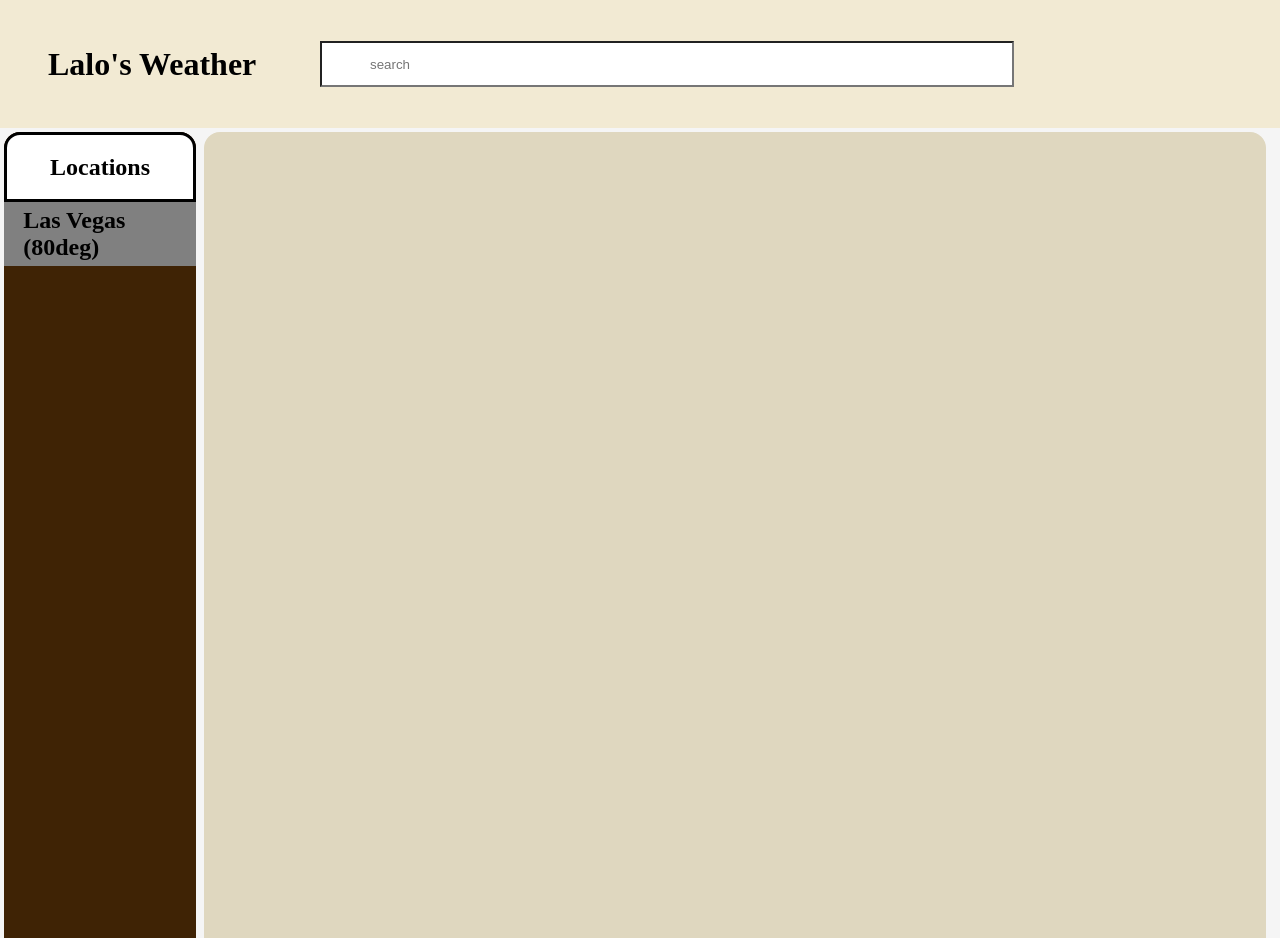
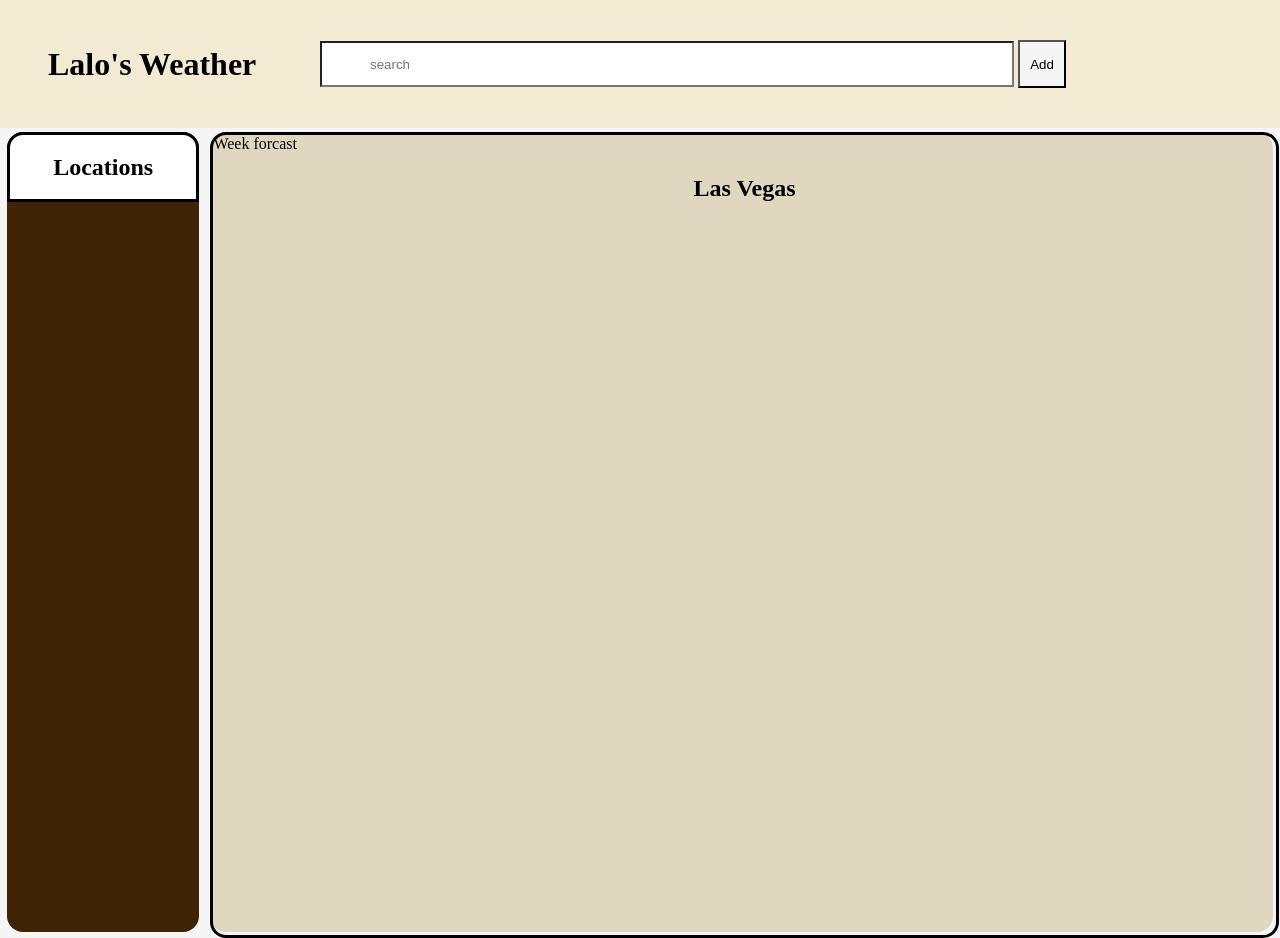
Before and after one commit to Lal017/Weather_app, a plain HTML site: page index.html in a window 1280 px wide. Shown: the top 938 px of the page. Drawn offline with Linux system fonts and the light colour scheme; a web font is replaced by a local one.

Commit message:
improved the layout of the panels.

```diff
--- a/index.html
+++ b/index.html
@@ -11,21 +11,29 @@
 <body>
     <header>
         <h1>Lalo's Weather</h1>
-        <input type = "text" class = "search-bar" placeholder = "search">
+        <div class = "search">
+            <input type = "text" class = "search-bar" placeholder = "search">
+            <button id = "add-button">Add</button>
+        </div>
     </header>
 
-    <main>
+    <main class = "container">
         <section id = "side-bar">
-            <div class = "side-heading">
+            <div id = "side-header" class = "side-heading">
                 <h2>Locations</h2>
-            </div>
-            <div class = "side-panel">
-                <h2>Las Vegas (80deg)</h2>
             </div>
         </section>
 
         <section id = "main-content">
+            <div class = "main-panel">
+                <h2>Las Vegas</h2>
+                <div>
+                    Week forcast
+                </div>
+            </div>
         </section>
     </main>
+
+    <script src = "main.js"></script>
 </body>
 </html>
--- a/style.css
+++ b/style.css
@@ -1,3 +1,5 @@
+@import url('https://fonts.googleapis.com/css2?family=Edu+VIC+WA+NT+Beginner:wght@400..700&display=swap');
+
 :root {
     --background: #F5F5F5;
     --head-block: #F2EAD3;
@@ -11,6 +13,7 @@
 
 body {
     background-color: var(--background);
+    font-family: "Edu VIC WA NT Beginner";
 }
 
 header {
@@ -33,28 +36,40 @@ h1 {
     margin: 0.25rem;
     border-radius: 1rem;
     width: 15vw;
-    height: 100vw;
+    height: 100vh;
     float: left;
 }
 
 #main-content {
     background-color: var(--main-block);
+    position: relative;
     border-radius: 1rem;
     margin: 0.25rem;
     width: 83vw;
-    height: 100vw;
+    height: 100vh;
     float: left;
 }
 
 /* ------------------------ */
 
-.search-bar {
+.container {
+    display: flex;
+    justify-content: space-evenly;
+}
+
+/* ------------------------ */
+
+.search {
     position: absolute;
-    background-color: white;
     left: 25%;
     top: 50%;
+    transform: translateY(-50%);
+}
+
+.search-bar {
+    position: relative;
+    background-color: white;
     text-align: left;
-    transform: translateY(-50%);
     width: 50vw;
     height: 2.5rem;
     padding-left: 3rem;
@@ -65,6 +80,19 @@ h1 {
     outline: 0;
     border: 5px solid black;
     transition: 250ms;
+}
+
+#add-button {
+    background-color: var(--background);
+    height: 3rem;
+    width: 3rem;
+    transition: 500ms;
+}
+
+#add-button:hover {
+    background-color: var(--side-block);
+    color: white;
+    transition: 500ms;
 }
 
 /* -------------------------- */
@@ -81,9 +109,19 @@ h1 {
 }
 
 .side-panel {
-    background-color: gray;
+    background-color: var(--head-block);
+    border: 2px solid black;
+    border-radius: 1rem;
+    margin-top: 0.025rem;
+    margin-bottom: 0.0.025rem;
     position: relative;
     height: 5vw;
+    transition: 500ms;
+}
+
+.side-panel:hover {
+    height: 7vw;
+    transition: 500ms;
 }
 
 .side-panel h2 {
@@ -92,3 +130,20 @@ h1 {
     transform: translateY(-50%);
     margin-left: 10%;
 }
+
+/* ----------------------------- */
+
+.main-panel {
+    position: absolute;
+    border: 3px solid black;
+    width: 100%;
+    height: 100%;
+    border-radius: 1rem;
+}
+
+.main-panel h2 {
+    position: absolute;
+    left: 50%;
+    top: 5%;
+    transform: translateX(-50%);
+}
```
